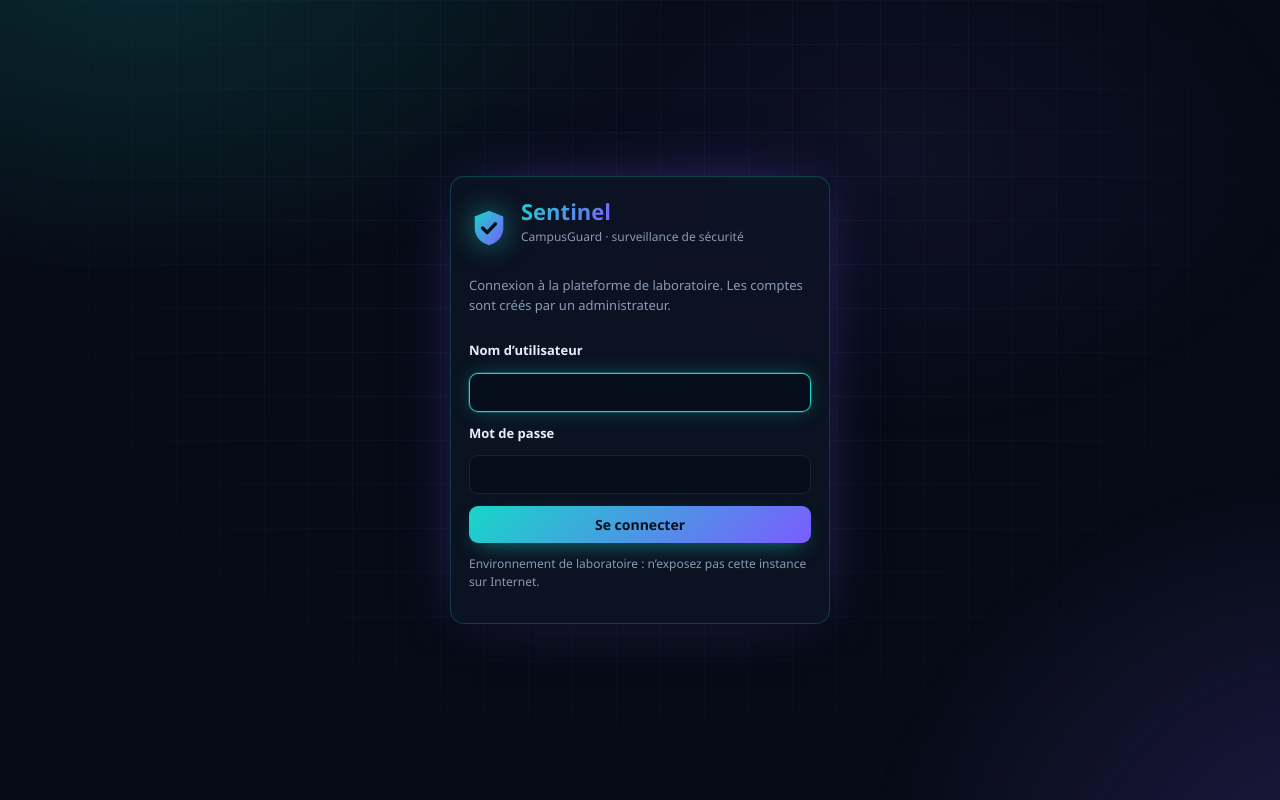
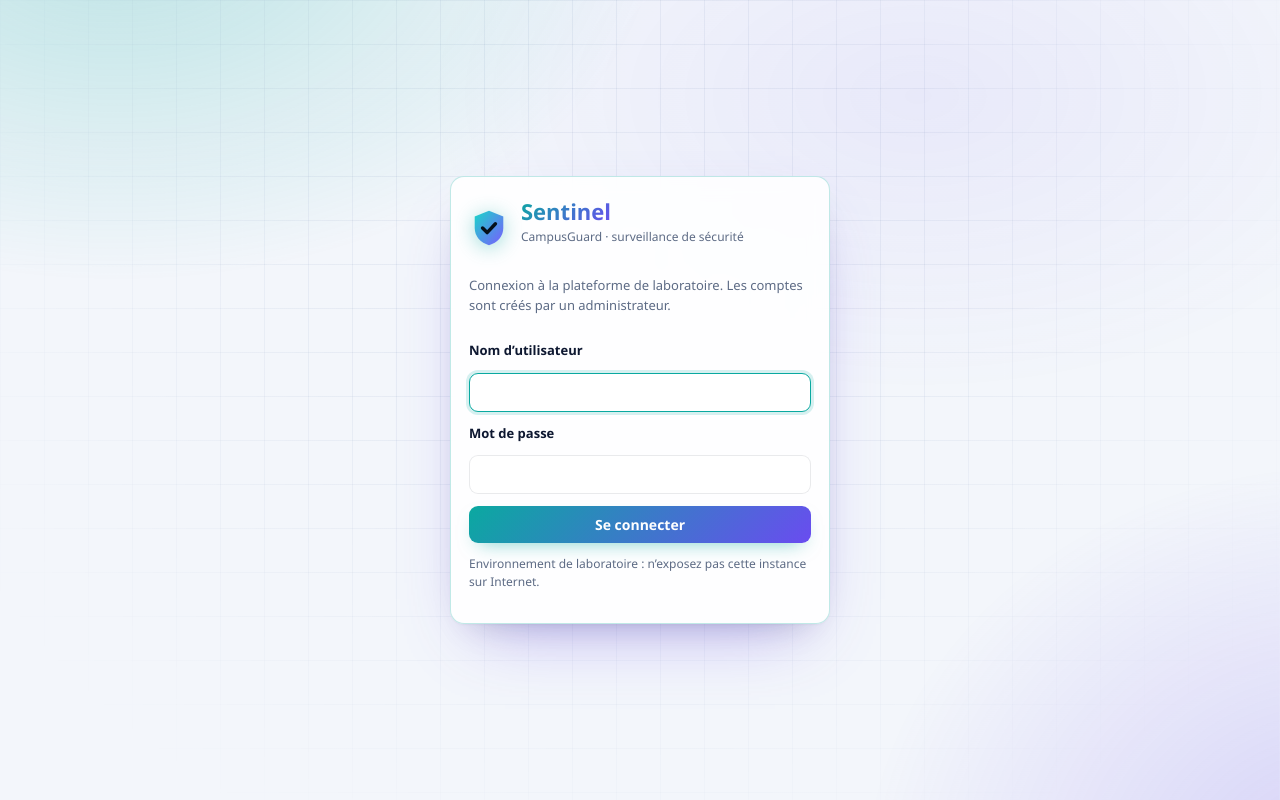
Before and after one commit to syrinemrf/CampusGuard, a Flask app: page /login?next=/kibana in a window 1280 px wide. Run offline with Flask 3, Linux system fonts and the light colour scheme; data that the repository does not hold is empty.

Commit message:
style: light theme by default with the cyan / ultraviolet identity, Kibana kept light
The light theme is now the default (dark still available with « Thème »):
soft grey-white background with cyan and violet glows and a fine grid,
white cards, gradient accents, animated signature bar at the top.
Kibana stays in light mode (theme:darkMode=false) and the dashboard
colours use the light palette.

```diff
--- a/app/static/css/identity.css
+++ b/app/static/css/identity.css
@@ -2,10 +2,21 @@
    Sentinel — identité visuelle (S3)
    Trois couleurs : Nuit (#070B16), Cyan signal (#18D6C8), Violet UV (#7B5CFF).
    Les couleurs d'état (critique, haute, moyenne, info, ok) restent sémantiques.
-   Thème sombre par défaut, thème clair disponible (bouton « Thème »).
+   Thème clair par défaut, thème sombre disponible (bouton « Thème »).
    Aucun style en ligne : la CSP « style-src 'self' » est respectée.
    ========================================================================== */
-:root,[data-theme=dark]{
+:root,[data-theme=light]{
+  --night:#0b1530;--cyan:#0aa9a0;--uv:#6a4cf0;
+  --bg:#f3f6fb;--sf:rgba(255,255,255,.88);--sf2:#f6f8fc;--ink:#0d1730;--mut:#5d6b85;--bd:rgba(13,23,48,.09);
+  --ac:var(--cyan);--acs:rgba(10,169,160,.1);--ac2:var(--uv);
+  --cr:#e0344f;--hi:#e0691a;--me:#b88300;--lo:#2f6fe0;--ok:#16935f;
+  --sh:0 1px 2px rgba(13,23,48,.04),0 16px 34px -22px rgba(13,23,48,.28);
+  --glow:0 0 0 3px rgba(10,169,160,.16);
+  --grad:linear-gradient(135deg,var(--cyan),var(--uv));
+  --on-grad:#fff;--side:rgba(255,255,255,.82);--field:#fff;--code-bg:#f4f6fb;
+  color-scheme:light;
+}
+[data-theme=dark]{
   --night:#070b16;--cyan:#18d6c8;--uv:#7b5cff;
   --bg:#070b16;--sf:rgba(14,21,38,.78);--sf2:rgba(24,34,58,.72);--ink:#e7eefb;--mut:#8b9ab5;--bd:rgba(122,148,196,.16);
   --ac:var(--cyan);--acs:rgba(24,214,200,.12);--ac2:var(--uv);
@@ -13,15 +24,8 @@
   --sh:0 1px 0 rgba(255,255,255,.03) inset,0 18px 40px -24px rgba(0,0,0,.8);
   --glow:0 0 0 1px rgba(24,214,200,.25),0 0 24px -6px rgba(24,214,200,.45);
   --grad:linear-gradient(135deg,var(--cyan),var(--uv));
+  --on-grad:#05101a;--side:linear-gradient(180deg,rgba(10,16,30,.92),rgba(10,16,30,.78));--field:rgba(7,11,22,.55);--code-bg:rgba(5,9,18,.6);
   color-scheme:dark;
-}
-[data-theme=light]{
-  --bg:#eef2f8;--sf:rgba(255,255,255,.86);--sf2:rgba(240,244,250,.9);--ink:#0d1526;--mut:#5b6a84;--bd:rgba(13,21,38,.1);
-  --cyan:#0aa79c;--uv:#5b3fe0;--ac:var(--cyan);--acs:rgba(10,167,156,.1);
-  --cr:#d92d4b;--hi:#d9620f;--me:#a87500;--lo:#2a6fd6;--ok:#168a5c;
-  --sh:0 1px 2px rgba(13,21,38,.05),0 14px 30px -20px rgba(13,21,38,.25);
-  --glow:0 0 0 1px rgba(10,167,156,.25);
-  color-scheme:light;
 }
 
 /* ---------- fond : grille fine + halos cyan / violet qui dérivent lentement ---------- */
@@ -29,35 +33,33 @@ body{background:var(--bg);font-family:"Segoe UI Variable Display","Segoe UI",Int
 body::before,body::after{content:"";position:fixed;inset:0;pointer-events:none;z-index:-1}
 body::before{
   background:
-    radial-gradient(900px 600px at 12% -8%,rgba(24,214,200,.16),transparent 60%),
-    radial-gradient(800px 700px at 105% 110%,rgba(123,92,255,.20),transparent 60%),
-    radial-gradient(600px 400px at 70% 20%,rgba(123,92,255,.07),transparent 70%);
+    radial-gradient(900px 600px at 10% -10%,rgba(10,169,160,.24),transparent 60%),
+    radial-gradient(800px 700px at 105% 110%,rgba(106,76,240,.22),transparent 60%),
+    radial-gradient(700px 420px at 72% 12%,rgba(106,76,240,.07),transparent 70%);
   animation:drift 38s ease-in-out infinite alternate;
 }
 body::after{
   background-image:
-    linear-gradient(rgba(122,148,196,.06) 1px,transparent 1px),
-    linear-gradient(90deg,rgba(122,148,196,.06) 1px,transparent 1px);
+    linear-gradient(rgba(60,90,150,.07) 1px,transparent 1px),
+    linear-gradient(90deg,rgba(60,90,150,.07) 1px,transparent 1px);
   background-size:44px 44px;
   mask-image:radial-gradient(ellipse at 50% 30%,#000 30%,transparent 85%);
   -webkit-mask-image:radial-gradient(ellipse at 50% 30%,#000 30%,transparent 85%);
 }
-[data-theme=light] body::before{opacity:.55}
-[data-theme=light] body::after{opacity:.6}
+[data-theme=dark] body::before{filter:saturate(1.3)}
 @keyframes drift{0%{transform:translate3d(0,0,0) scale(1)}50%{transform:translate3d(-2%,1.5%,0) scale(1.04)}100%{transform:translate3d(2%,-1%,0) scale(1.02)}}
 @media(prefers-reduced-motion:reduce){body::before{animation:none}}
 
 /* ---------- barre latérale ---------- */
-aside{background:linear-gradient(180deg,rgba(10,16,30,.92),rgba(10,16,30,.78));border-right:1px solid var(--bd);backdrop-filter:blur(14px)}
-[data-theme=light] aside{background:rgba(255,255,255,.82)}
+aside{background:var(--side);border-right:1px solid var(--bd);backdrop-filter:blur(14px)}
 .logo{gap:11px;font-size:18px;letter-spacing:.02em}
-.logo svg{filter:drop-shadow(0 0 10px rgba(24,214,200,.45))}
+.logo svg{filter:drop-shadow(0 2px 8px rgba(10,169,160,.35))}
 .logo span{background:var(--grad);-webkit-background-clip:text;background-clip:text;color:transparent;font-weight:800}
 .grp{text-transform:uppercase;letter-spacing:.12em;font-size:10.5px;font-weight:700;opacity:.8}
 .nv{position:relative;transition:background .15s,color .15s}
-.nv.on{background:linear-gradient(90deg,rgba(24,214,200,.16),rgba(123,92,255,.08));color:var(--ink)}
-.nv.on::before{content:"";position:absolute;left:-14px;top:8px;bottom:8px;width:3px;border-radius:0 3px 3px 0;background:var(--grad);box-shadow:0 0 12px var(--cyan)}
-.av{background:var(--grad);color:#05101a}
+.nv.on{background:linear-gradient(90deg,var(--acs),rgba(106,76,240,.07));color:var(--ink)}
+.nv.on::before{content:"";position:absolute;left:-14px;top:8px;bottom:8px;width:3px;border-radius:0 3px 3px 0;background:var(--grad)}
+.av{background:var(--grad);color:var(--on-grad)}
 
 /* ---------- en-tête de page ---------- */
 .top{background:linear-gradient(180deg,var(--bg) 70%,transparent)}
@@ -75,46 +77,44 @@ h1::after{content:"";display:block;width:42px;height:3px;border-radius:3px;margi
 
 /* ---------- boutons, champs, puces ---------- */
 .btn{background:var(--sf2);border-color:var(--bd);transition:border-color .15s,box-shadow .15s,transform .05s}
-.btn:hover{border-color:rgba(24,214,200,.45);background:var(--sf2)}
+.btn:hover{border-color:var(--cyan);background:var(--sf2)}
 .btn:active{transform:translateY(1px)}
-.btn.p{background:var(--grad);border:0;color:#05101a;box-shadow:0 8px 22px -10px rgba(24,214,200,.7)}
-.btn.p:hover{filter:brightness(1.08)}
-[data-theme=dark] .btn.p{color:#05101a}
-.in{background:rgba(7,11,22,.55);border-color:var(--bd)}
-[data-theme=light] .in{background:#fff}
+.btn.p{background:var(--grad);border:0;color:var(--on-grad);box-shadow:0 8px 20px -10px rgba(10,169,160,.65)}
+.btn.p:hover{filter:brightness(1.06)}
+[data-theme] .btn.p{color:var(--on-grad)}
+.in{background:var(--field);border-color:var(--bd)}
 .in:focus{outline:none;border-color:var(--cyan);box-shadow:var(--glow)}
 .chip{background:transparent;border-color:var(--bd)}
-.chip.on{background:var(--acs);color:var(--cyan);border-color:rgba(24,214,200,.35)}
-.badge{background:var(--hi);box-shadow:0 0 12px rgba(255,138,61,.6)}
-.badge.crit{background:var(--cr);box-shadow:0 0 14px rgba(255,77,109,.8)}
+.chip.on{background:var(--acs);color:var(--cyan);border-color:color-mix(in srgb,var(--cyan) 40%,transparent)}
+.badge{background:var(--hi);box-shadow:0 2px 8px color-mix(in srgb,var(--hi) 55%,transparent)}
+.badge.crit{background:var(--cr);box-shadow:0 2px 10px color-mix(in srgb,var(--cr) 60%,transparent)}
 .pl{border:1px solid color-mix(in srgb,var(--c) 30%,transparent)}
-.dot.ok{box-shadow:0 0 8px var(--ok)}.dot.err{box-shadow:0 0 8px var(--cr)}
+.dot.ok{box-shadow:0 0 0 3px color-mix(in srgb,var(--ok) 20%,transparent)}.dot.err{box-shadow:0 0 0 3px color-mix(in srgb,var(--cr) 20%,transparent)}
 
 /* ---------- tableaux ---------- */
 th{text-transform:uppercase;letter-spacing:.07em;font-size:11px}
-tbody tr:hover{background:rgba(24,214,200,.05)}
+tbody tr:hover{background:var(--acs)}
 .mono,code{font-family:"Cascadia Code","JetBrains Mono",ui-monospace,Consolas,monospace}
 code{color:var(--cyan)}
-.raw{background:rgba(5,9,18,.6)}
-[data-theme=light] .raw{background:#f5f7fb}
+.raw{background:var(--code-bg)}
 .daybar i{background:var(--grad)}
 
 /* ---------- connexion et erreurs ---------- */
-.lgn .cd{border-color:rgba(24,214,200,.22);box-shadow:var(--sh),0 0 60px -20px rgba(123,92,255,.55)}
+.lgn .cd{border-color:color-mix(in srgb,var(--cyan) 25%,transparent);box-shadow:var(--sh),0 30px 70px -30px rgba(106,76,240,.45)}
 .login-brand{display:flex;align-items:center;gap:12px;margin-bottom:4px}
-.login-brand svg{width:40px;height:40px;filter:drop-shadow(0 0 14px rgba(24,214,200,.55))}
+.login-brand svg{width:40px;height:40px;filter:drop-shadow(0 3px 10px rgba(10,169,160,.4))}
 .login-brand b{font-size:22px;background:var(--grad);-webkit-background-clip:text;background-clip:text;color:transparent}
 .err-code{background:var(--grad);-webkit-background-clip:text;background-clip:text;color:transparent}
 
 /* ---------- page Kibana : onglets thématiques + cadre plein écran ---------- */
 .kb-bar{display:flex;align-items:center;gap:8px;flex-wrap:wrap;margin-bottom:12px}
 .kb-tab{display:inline-flex;align-items:center;gap:8px;padding:8px 14px;border-radius:10px;border:1px solid var(--bd);background:var(--sf);color:var(--mut);font-weight:600;font-size:13.5px}
-.kb-tab:hover{color:var(--ink);border-color:rgba(24,214,200,.35)}
-.kb-tab.on{color:var(--ink);background:linear-gradient(90deg,rgba(24,214,200,.18),rgba(123,92,255,.14));border-color:rgba(24,214,200,.45);box-shadow:var(--glow)}
+.kb-tab:hover{color:var(--ink);border-color:var(--cyan)}
+.kb-tab.on{color:var(--ink);background:linear-gradient(90deg,var(--acs),rgba(106,76,240,.1));border-color:var(--cyan);box-shadow:var(--glow)}
 .kb-tab i{width:8px;height:8px;border-radius:50%;background:var(--grad)}
 .kb-open{margin-left:auto;font-size:13px;color:var(--mut)}
 .kb-open:hover{color:var(--cyan)}
-.kibana-frame{height:calc(100vh - 150px);min-height:560px;border-radius:14px;border:1px solid var(--bd);background:#0b1220;box-shadow:var(--sh)}
+.kibana-frame{height:calc(100vh - 150px);min-height:560px;border-radius:14px;border:1px solid var(--bd);background:#fff;box-shadow:var(--sh)}
 .page-kibana .crumbs{display:none}
 .page-kibana .foot{display:none}
 @media(max-width:900px){.kibana-frame{height:75vh}.kb-open{margin-left:0}}
@@ -126,5 +126,10 @@ code{color:var(--cyan)}
 .health-grid h3{margin:0 0 8px;font-size:12px;text-transform:uppercase;letter-spacing:.09em;color:var(--mut)}
 @media(max-width:1200px){.health-grid{grid-template-columns:1fr 1fr}}
 .cd.block{margin-bottom:16px}.health-grid h3.mt{margin-top:16px}
-.iplink{color:var(--cyan);text-decoration:none;border-bottom:1px dashed rgba(24,214,200,.5)}.iplink:hover{border-bottom-style:solid}
+.iplink{color:var(--cyan);text-decoration:none;border-bottom:1px dashed var(--cyan)}.iplink:hover{border-bottom-style:solid}
 @media(max-width:700px){.health-grid{grid-template-columns:1fr}}
+
+/* fine barre de signature en haut de chaque page */
+.app::before{content:"";position:fixed;left:0;right:0;top:0;height:3px;background:linear-gradient(90deg,var(--cyan),var(--uv),var(--cyan));background-size:200% 100%;animation:sweep 12s linear infinite;z-index:20}
+@keyframes sweep{to{background-position:-200% 0}}
+@media(prefers-reduced-motion:reduce){.app::before{animation:none}}
--- a/app/static/js/app.js
+++ b/app/static/js/app.js
@@ -34,13 +34,13 @@ window.Sentinel = (function () {
 
   // Theme (per-viewer convenience only; works without storage).
   const root = document.documentElement;
-  try { const t = localStorage.getItem('sentinel-theme-v2'); if (t) root.setAttribute('data-theme', t); } catch (e) { /* ignore */ }
+  try { const t = localStorage.getItem('sentinel-theme-v3'); if (t) root.setAttribute('data-theme', t); } catch (e) { /* ignore */ }
   document.addEventListener('DOMContentLoaded', () => {
     const btn = document.getElementById('theme-toggle');
     if (btn) btn.addEventListener('click', () => {
       const next = root.getAttribute('data-theme') === 'dark' ? 'light' : 'dark';
       root.setAttribute('data-theme', next);
-      try { localStorage.setItem('sentinel-theme-v2', next); } catch (e) { /* ignore */ }
+      try { localStorage.setItem('sentinel-theme-v3', next); } catch (e) { /* ignore */ }
     });
   });
 
--- a/app/templates/base.html
+++ b/app/templates/base.html
@@ -1,5 +1,5 @@
 <!doctype html>
-<html lang="fr" data-theme="dark">
+<html lang="fr" data-theme="light">
 <head>
 <meta charset="utf-8">
 <meta name="viewport" content="width=device-width,initial-scale=1">
--- a/app/templates/error.html
+++ b/app/templates/error.html
@@ -1,5 +1,5 @@
 <!doctype html>
-<html lang="fr" data-theme="dark">
+<html lang="fr" data-theme="light">
 <head><meta charset="utf-8"><meta name="viewport" content="width=device-width,initial-scale=1">
 <title>Erreur {{ status }} · Sentinel</title>
 <link rel="stylesheet" href="{{ url_for('static', filename='css/sentinel.css') }}">
--- a/app/templates/login.html
+++ b/app/templates/login.html
@@ -1,5 +1,5 @@
 <!doctype html>
-<html lang="fr" data-theme="dark">
+<html lang="fr" data-theme="light">
 <head>
 <meta charset="utf-8">
 <meta name="viewport" content="width=device-width,initial-scale=1">
--- a/scripts/build_kibana_objects.py
+++ b/scripts/build_kibana_objects.py
@@ -91,9 +91,9 @@ def _xy(vis_type, mode='stacked', scale_mode='normal', y_title='Événements', l
 TABLE = {'perPage': 8, 'showPartialRows': False, 'showMetricsAtAllLevels': False, 'showTotal': False, 'totalFunc': 'sum',
          'percentageCol': '', 'autoFitRowToContent': False}
 # Same colours as the web application (identity: night / cyan / ultraviolet + semantic state colours).
-OUTCOME_COLORS = {'success': '#18D6C8', 'failure': '#FF4D6D', 'unknown': '#8B9AB5'}
-SEVERITY_COLORS = {'critical': '#FF4D6D', 'high': '#FF8A3D', 'medium': '#F5C04A', 'low': '#4DA3FF'}
-LEVEL_COLORS = {'CRITICAL': '#FF4D6D', 'ERROR': '#FF8A3D', 'WARNING': '#F5C04A', 'INFO': '#4DA3FF', 'DEBUG': '#8B9AB5'}
+OUTCOME_COLORS = {'success': '#0AA9A0', 'failure': '#E0344F', 'unknown': '#8B9AB5'}
+SEVERITY_COLORS = {'critical': '#E0344F', 'high': '#E0691A', 'medium': '#E3A21A', 'low': '#2F6FE0'}
+LEVEL_COLORS = {'CRITICAL': '#E0344F', 'ERROR': '#E0691A', 'WARNING': '#E3A21A', 'INFO': '#2F6FE0', 'DEBUG': '#8B9AB5'}
 
 
 def _colors(obj, colors):
```
Also changed, not shown: tests/test_s3_kibana.py (+2 -2 lines), 2 other files.
